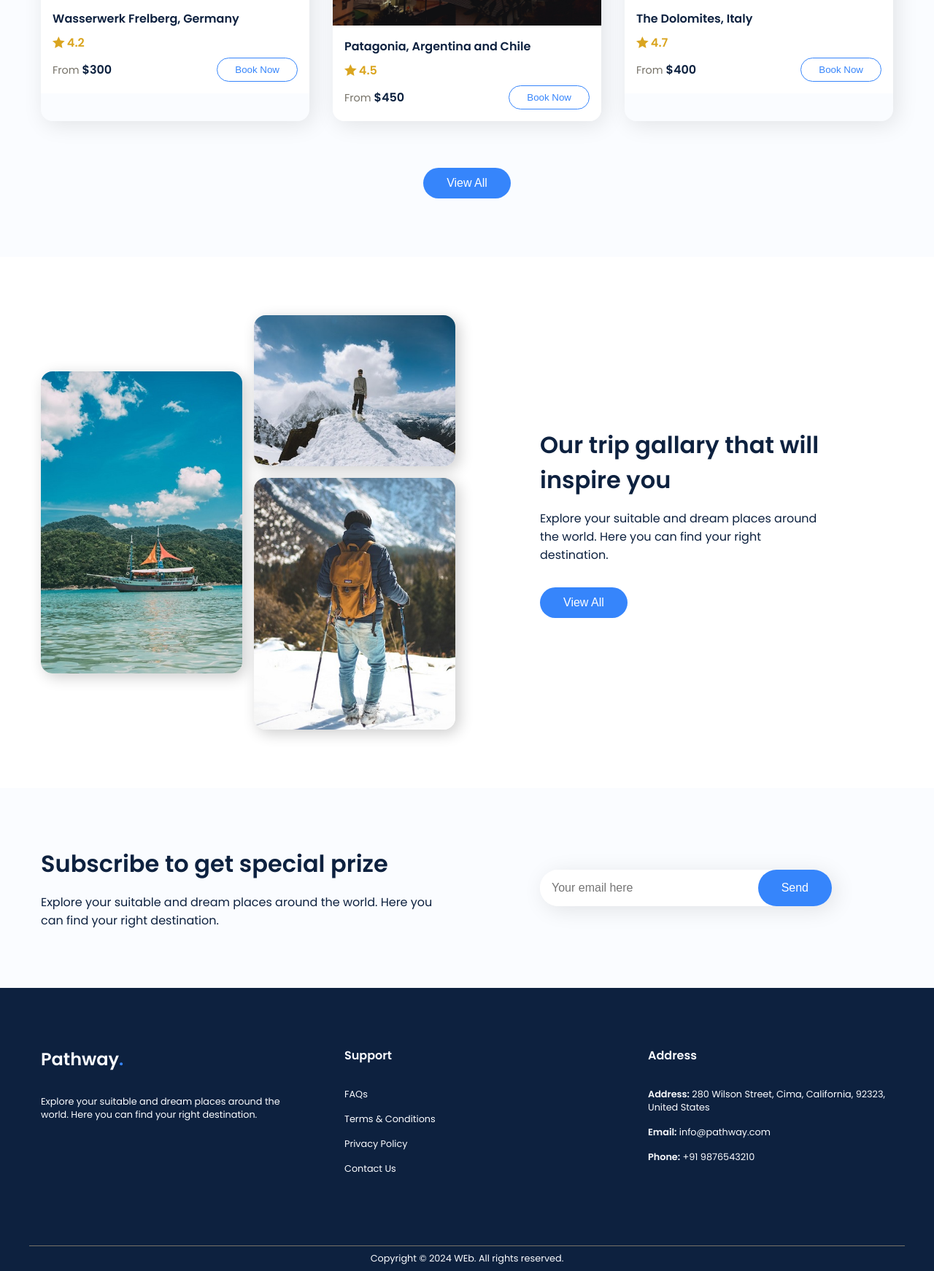
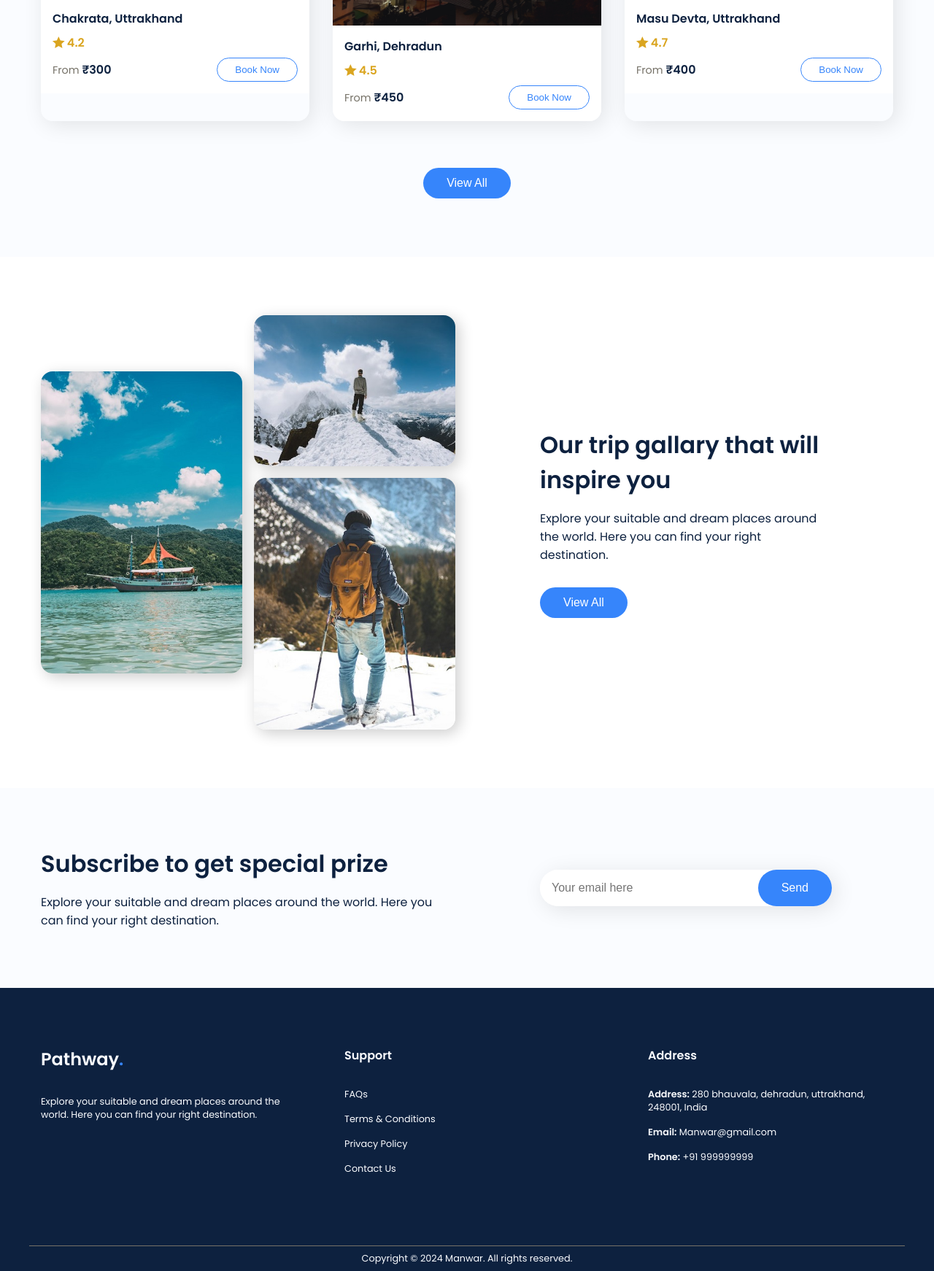
Before and after one commit to vivek10c/CODSOFT, a plain HTML site: page Task1-LandingPage/index.html in a window 1280 px wide. Shown: the part 2077-3819 px from the top of the page at 73% size. Drawn offline with nearby package versions, Linux system fonts and the light colour scheme.

Commit message:
Update index.html

```diff
--- a/Task1-LandingPage/index.html
+++ b/Task1-LandingPage/index.html
@@ -71,20 +71,20 @@
           <img src="assets/destination-1.jpg" alt="destination" />
           <div class="destination__details">
             <p class="destination__title">Pauri</p>
-            <p class="destination__subtitle">Uttrakhand</p>
+            <p class="destination__subtitle">UK</p>
           </div>
         </div>
         <div class="destination__card">
           <img src="assets/destination-2.jpg" alt="destination" />
           <div class="destination__details">
-            <p class="destination__title">Machu Picchu</p>
-            <p class="destination__subtitle">Peru</p>
+            <p class="destination__title">Himalaya</p>
+            <p class="destination__subtitle">India</p>
           </div>
         </div>
         <div class="destination__card">
           <img src="assets/destination-3.jpg" alt="destination" />
           <div class="destination__details">
-            <p class="destination__title">Lauterbrunnen</p>
+            <p class="destination__title"></p>
             <p class="destination__subtitle">Switzerland</p>
           </div>
         </div>
@@ -109,10 +109,10 @@
           <div class="trip__card">
             <img src="assets/trip-1.jpg" alt="trip" />
             <div class="trip__details">
-              <p>Wasserwerk Frelberg, Germany</p>
+              <p>Chakrata, Uttrakhand</p>
               <div class="rating"><i class="ri-star-fill"></i> 4.2</div>
               <div class="booking__price">
-                <div class="price"><span>From</span> $300</div>
+                <div class="price"><span>From</span> ₹300</div>
                 <button class="book__now">Book Now</button>
               </div>
             </div>
@@ -120,10 +120,10 @@
           <div class="trip__card">
             <img src="assets/trip-2.jpg" alt="trip" />
             <div class="trip__details">
-              <p>Patagonia, Argentina and Chile</p>
+              <p>Garhi, Dehradun</p>
               <div class="rating"><i class="ri-star-fill"></i> 4.5</div>
               <div class="booking__price">
-                <div class="price"><span>From</span> $450</div>
+                <div class="price"><span>From</span> ₹450</div>
                 <button class="book__now">Book Now</button>
               </div>
             </div>
@@ -131,10 +131,10 @@
           <div class="trip__card">
             <img src="assets/trip-3.jpg" alt="trip" />
             <div class="trip__details">
-              <p>The Dolomites, Italy</p>
+              <p>Masu Devta, Uttrakhand</p>
               <div class="rating"><i class="ri-star-fill"></i> 4.7</div>
               <div class="booking__price">
-                <div class="price"><span>From</span> $400</div>
+                <div class="price"><span>From</span> ₹400</div>
                 <button class="book__now">Book Now</button>
               </div>
             </div>
@@ -209,15 +209,15 @@
         <div class="footer__col">
           <h4>Address</h4>
           <p>
-            <span>Address:</span> 280 Wilson Street, Cima, California, 92323,
-            United States
+            <span>Address:</span> 280 bhauvala, dehradun, uttrakhand, 248001,
+            India
           </p>
-          <p><span>Email:</span> info@pathway.com</p>
-          <p><span>Phone:</span> +91 9876543210</p>
+          <p><span>Email:</span> Manwar@gmail.com</p>
+          <p><span>Phone:</span> +91 999999999</p>
         </div>
       </div>
       <div class="footer__bar">
-        Copyright © 2024 WEb. All rights reserved.
+        Copyright © 2024 Manwar. All rights reserved.
       </div>
     </footer>
   </body>
```
